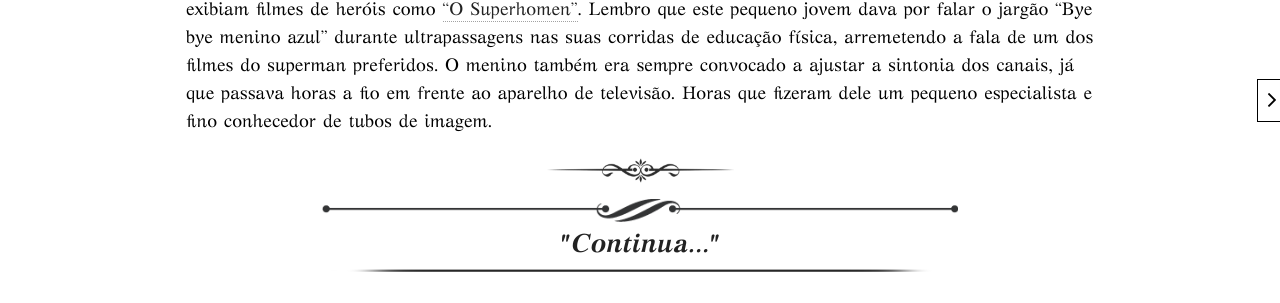
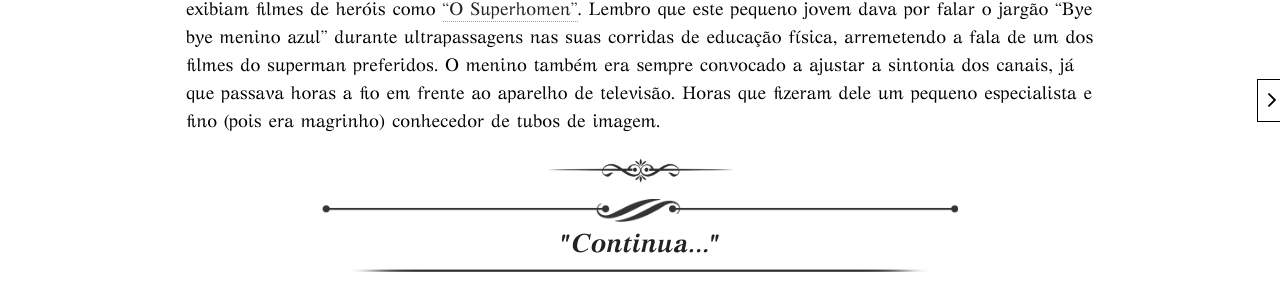
Before and after one commit to Agt-Morgu5/agt-morgu5.github.io, a Jekyll site: the page built from _posts/blog/views/2015-11-14-no-more-flags.md, in a window 1280 px wide. Shown: the part 1059-1362 px from the top of the page. Built offline with Jekyll 4.4.1, drawn with Linux system fonts in a browser that asks for light colours; nearby versions of some CDN libraries; comment, search, counter and statistics services are not loaded; some of the changed text lies outside the part shown.

Commit message:
Update 2015-11-14-no-more-flags.md

```diff
--- a/_posts/blog/views/2015-11-14-no-more-flags.md
+++ b/_posts/blog/views/2015-11-14-no-more-flags.md
@@ -13,7 +13,7 @@
 
 <span class="dcap">E</span>ra apenas um garoto ambulante arrastando um saco batido pelo tempo de brinquedos velhos, sujos, quebrados e esquecidos. Procurando algum sentido no ["O fim de quase todas as coisas"](https://tipoquarentaedois.blogspot.com.br/2013/11/o-fim-de-quase-todas-as-coisas-abu.html){:target="_blank"}, um conto escrito por alguém muito importante, e sentido por ter feito tais estragos. Seu olhar era um azul gélido, e poderia jurar que até o ar em sua volta acompanhava essa pequena variação de temperatura, procurando algum sentido em tais estragos. Seu olhar também era por horas raivoso e brilhante como esmeraldas dentro de um cão, que apanhava sem quaisquer motivos, ao qual indicava uma rotina de tortura por algo que deixara de fazer. Geralmente alguma obrigação doméstica, ou a falta de compromisso com a alimentação de alguma das feras da propriedade. Que fora tão fiel como ouvinte, como saco de pancadas, sempre mudo engolindo as próprias lágrimas, as quais já tinham um desvio de rota como padrão, escorriam de um sabor metálico ao seu estômago, ao invés de aliviar a pressão de tantos medos de seu pequeno coração.
 
-<span class="dcap">C</span>omo as coisas funcionam, era o principal questionamento ao abrir seus carros de força por fricção, com placas que datavam 1989. Basicamente seu caráter começou a ser construído por canais de televisão, uma hora a cores, por outrora em modelo monocromático. Tecnologias de sua infância, exibiam filmes de heróis como ["O Superhomen"](https://pt.wikipedia.org/wiki/Superman#1989-1999:_Morte.2C_Retorno.2C_casamento_e_a_influ.C3.AAncia_de_John_Byrne){:target="_blank"}. Lembro que este pequeno jovem dava por falar o jargão "Bye bye menino azul" durante ultrapassagens nas suas corridas de educação física, arremetendo a fala de um dos filmes do superman preferidos. O menino também era sempre convocado a ajustar a sintonia dos canais, já que passava horas a fio em frente ao aparelho de televisão. Horas que fizeram dele um pequeno especialista e fino conhecedor de tubos de imagem.
+<span class="dcap">C</span>omo as coisas funcionam, era o principal questionamento ao abrir seus carros de força por fricção, com placas que datavam 1989. Basicamente seu caráter começou a ser construído por canais de televisão, uma hora a cores, por outrora em modelo monocromático. Tecnologias de sua infância, exibiam filmes de heróis como ["O Superhomen"](https://pt.wikipedia.org/wiki/Superman#1989-1999:_Morte.2C_Retorno.2C_casamento_e_a_influ.C3.AAncia_de_John_Byrne){:target="_blank"}. Lembro que este pequeno jovem dava por falar o jargão "Bye bye menino azul" durante ultrapassagens nas suas corridas de educação física, arremetendo a fala de um dos filmes do superman preferidos. O menino também era sempre convocado a ajustar a sintonia dos canais, já que passava horas a fio em frente ao aparelho de televisão. Horas que fizeram dele um pequeno especialista e fino (pois era magrinho) conhecedor de tubos de imagem.
 
 <div class="text-divider"></div>
 
```
